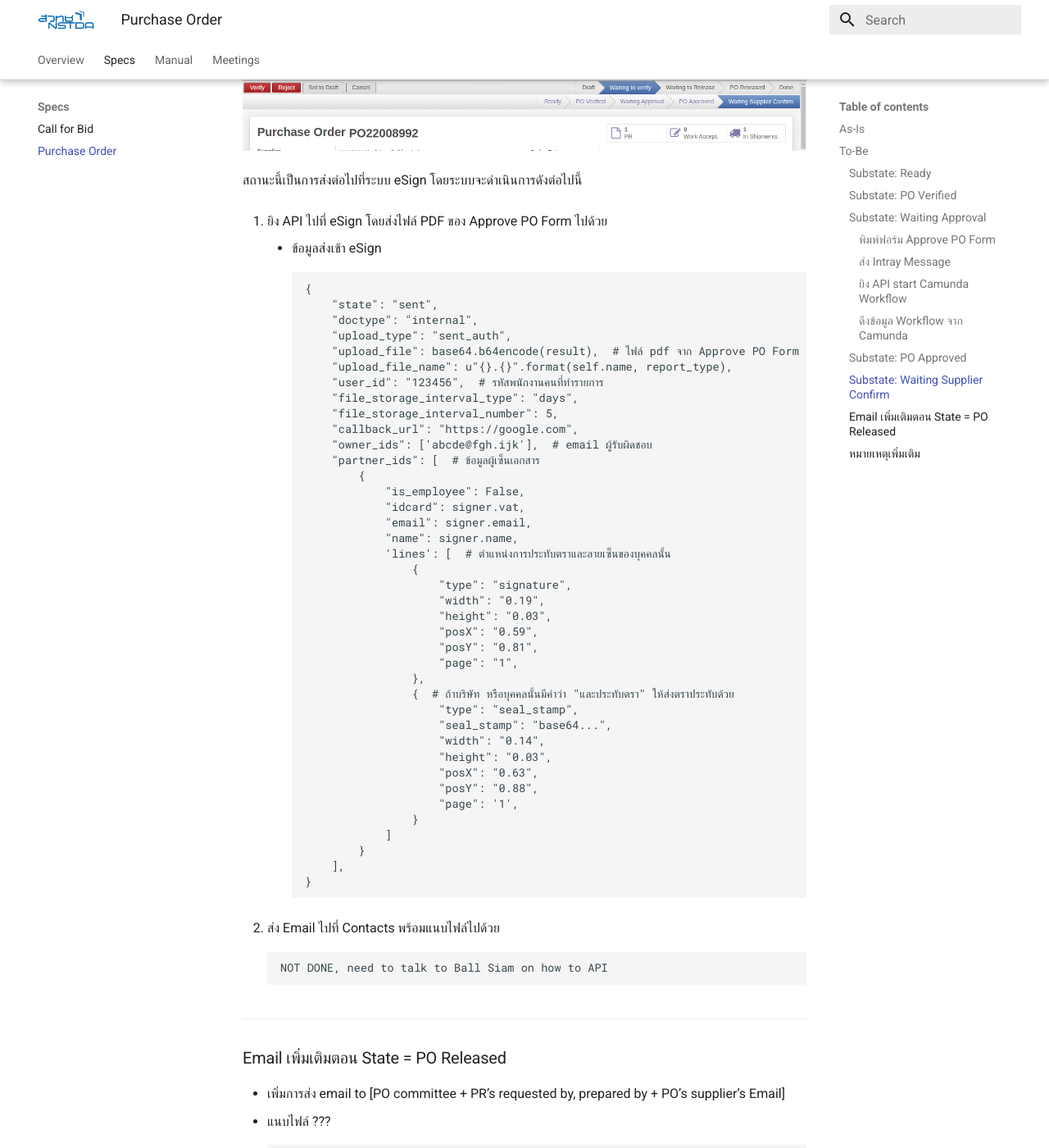
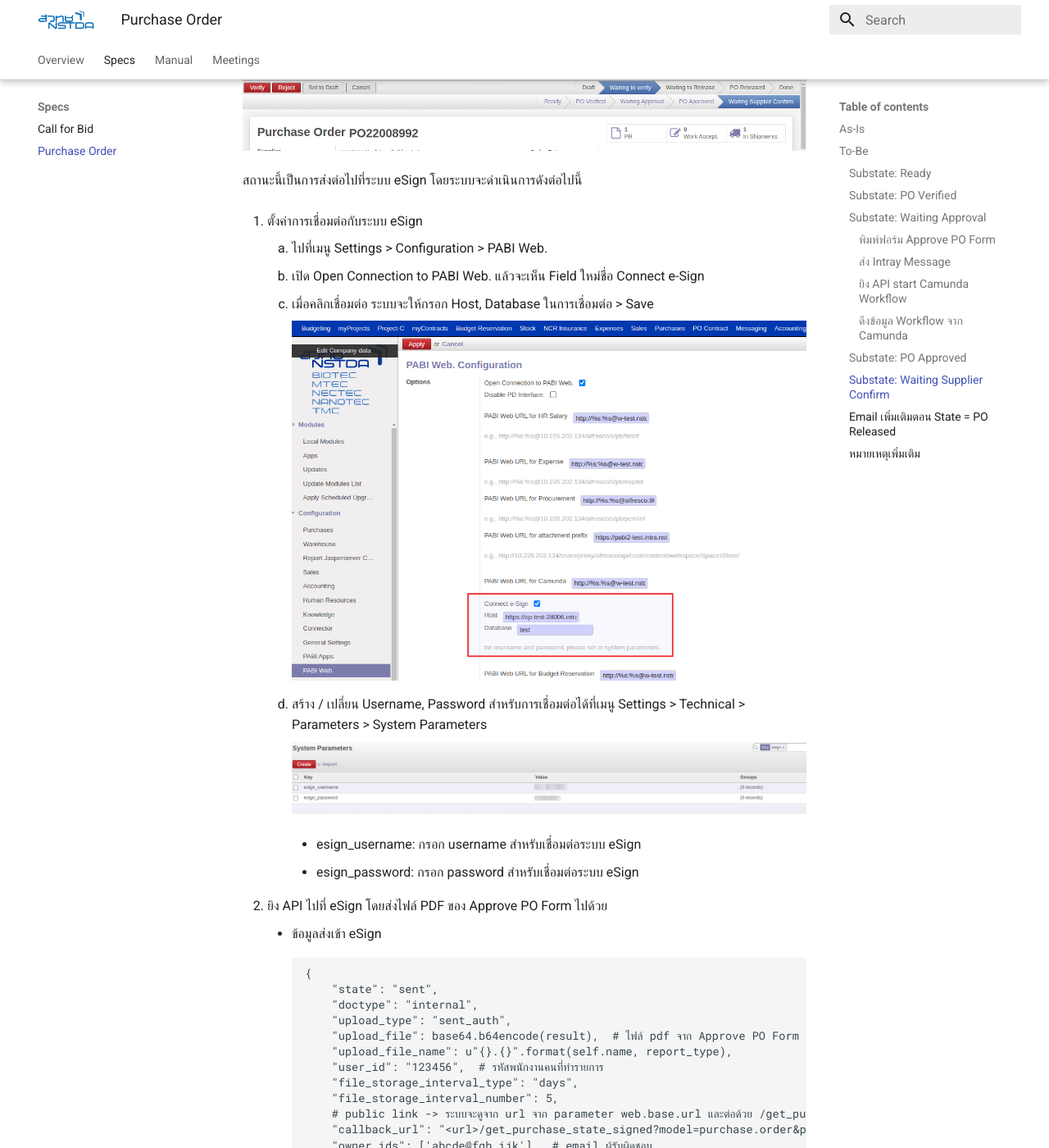
Before and after one commit to ecosoft-odoo/esign-mkdocs, an MkDocs documentation site: the page built from docs/specs/po.md, in a window 1280 px wide and 1400 px high, scrolled down 6099 px. Shown: the whole window at 82% size. Built offline with MkDocs 1.6.1 and Material for MkDocs 9.7.7, drawn with Linux system fonts in a browser that asks for light colours; some of the changed text lies outside the part shown.

Commit message:
[FIX] po eSign

```diff
--- a/docs/specs/po.md
+++ b/docs/specs/po.md
@@ -176,7 +176,22 @@
 
 สถานะนี้เป็นการส่งต่อไปที่ระบบ eSign โดยระบบจะดำเนินการดังต่อไปนี้
 
-1. ยิง API ไปที่ eSign โดยส่งไฟล์ PDF ของ Approve PO Form ไปด้วย
+1. ตั้งค่าการเชื่อมต่อกับระบบ eSign
+    1. ไปที่เมนู Settings > Configuration > PABI Web.
+    2. เปิด Open Connection to PABI Web. แล้วจะเห็น Field ใหม่ชื่อ Connect e-Sign
+    3. เมื่อคลิกเชื่อมต่อ ระบบจะให้กรอก Host, Database ในการเชื่อมต่อ > Save
+
+        ![](pics/po6_1.png)
+
+    4. สร้าง / เปลี่ยน Username, Password สำหรับการเชื่อมต่อได้ที่เมนู Settings > Technical > Parameters > System Parameters
+
+        ![](pics/po6_2.png)
+
+        - esign_username: กรอก username สำหรับเชื่อมต่อระบบ eSign
+        - esign_password: กรอก password สำหรับเชื่อมต่อระบบ eSign
+
+
+2. ยิง API ไปที่ eSign โดยส่งไฟล์ PDF ของ Approve PO Form ไปด้วย
 
     - ข้อมูลส่งเข้า eSign
 
@@ -189,7 +204,8 @@
                 "user_id": "123456",  # รหัสพนักงานคนที่ทำรายการ
                 "file_storage_interval_type": "days",
                 "file_storage_interval_number": 5,
-                "callback_url": "https://google.com",
+                # public link -> ระบบจะดูจาก url จาก parameter web.base.url และต่อด้วย /get_purchase_state_signed?model=purchase.order&po_id=<id ของเอกสาร PO>
+                "callback_url": "<url>/get_purchase_state_signed?model=purchase.order&po_id=<id po>",
                 "owner_ids": ['abcde@fgh.ijk'],  # email ผู้รับผิดชอบ
                 "partner_ids": [  # ข้อมูลผู้เซ็นเอกสาร
                     {
@@ -220,7 +236,15 @@
                 ],
             }
 
-2. ส่ง Email ไปที่ Contacts พร้อมแนบไฟล์ไปด้วย
+3. ส่งข้อมูลกลับมา เมื่อระบบ eSign ทำกระบวนการเซ็นเอกสารเสร็จสิ้น
+    - eSign จะเรียก function callback_url จากข้อมูลที่ระบบส่งไป
+    - เมื่อ call function ระบบจะดึงข้อมูล pdf ที่มีการเซ็นแล้วในระบบ eSign มาเก็บไว้ใน Attachment เพิ่มเติม โดยมีชื่อ "_signed" ต่อท้าย
+    - สถานะเปลี่ยนเป็น Waiting to Release
+
+        ![](pics/po6_3.png)
+
+
+4. ส่ง Email ไปที่ Contacts พร้อมแนบไฟล์ไปด้วย
 
         NOT DONE, need to talk to Ball Siam on how to API
 
```
Also changed, not shown: docs/specs/pics/po6_1.png (added), docs/specs/pics/po6_2.png (added), docs/specs/pics/po6_3.png (added).
